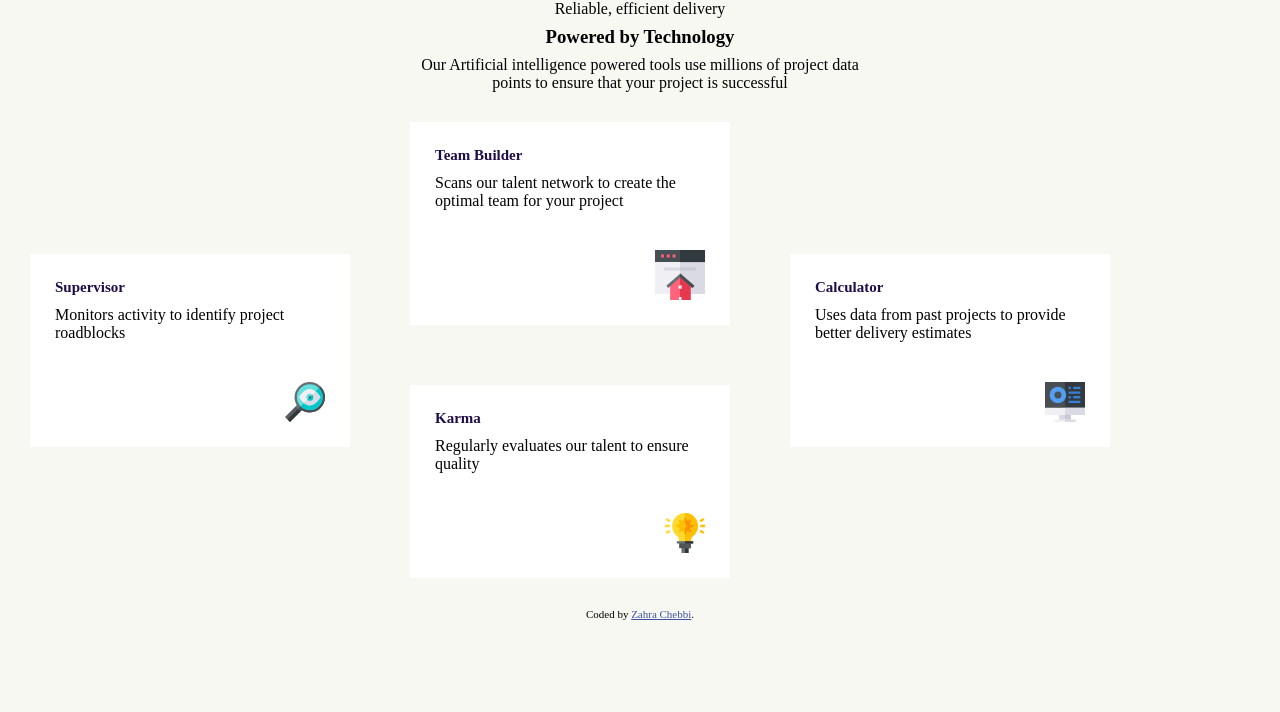
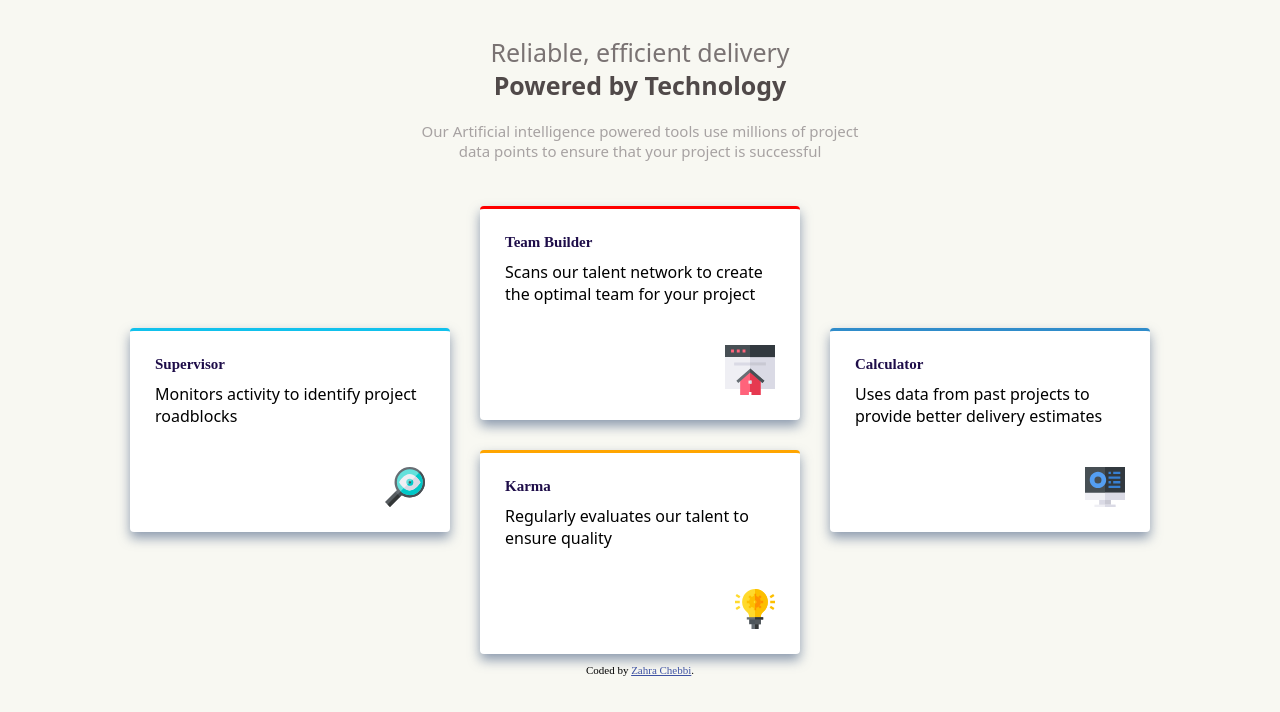
Before and after one commit to zahra-chebbi/four_card, a plain HTML site: page index.html in a window 1280 px wide. Drawn offline with Linux system fonts and the light colour scheme.

Commit message:
final cards

```diff
--- a/index.html
+++ b/index.html
@@ -19,9 +19,15 @@
       .attribution {
         font-size: 11px;
         text-align: center;
+        margin: 20px;
       }
       .attribution a {
         color: hsl(228, 45%, 44%);
+      }
+      .four_card {
+        display: flex;
+        flex-direction: column;
+        align-items: center;
       }
       * {
         margin: 0;
@@ -30,15 +36,33 @@
       body {
         background-color: #f6f6edab;
       }
+      .title {
+        font-family: system-ui;
+        font-size: 25px;
+        color: #7a7373;
+      }
+      .title_2 {
+        font-family: system-ui;
+        font-size: 25px;
+        color: #504949;
+      }
+      .title_paragraphe {
+        color: #a7a2a2;
+        font-family: system-ui;
+        font-size: 15px;
+        margin: 15px;
+      }
       .cards {
         display: flex;
         align-items: center;
+        margin: -25px;
       }
       .card_top {
         display: flex;
         flex-direction: column;
         gap: 8px;
         align-items: center;
+        margin: 40px;
       }
       .title_paragraphe {
         width: 460px;
@@ -49,9 +73,14 @@
         flex-direction: column;
         gap: 10px;
         background-color: #fff;
-        margin: 30px;
+        margin: 15px;
         padding: 25px;
         width: 270px;
+        border-radius: 4px;
+        box-shadow: 0px 6px 12px #435a7f96;
+        font-family: system-ui, -apple-system, BlinkMacSystemFont, "Segoe UI",
+          Roboto, Oxygen, Ubuntu, Cantarell, "Open Sans", "Helvetica Neue",
+          sans-serif;
       }
       .img_first_card {
         width: 50px;
@@ -105,20 +134,35 @@
         flex-direction: column;
         align-items: center;
       }
+      .border_blueF {
+        border-top: solid rgb(47, 140, 202);
+      }
+      .border_blue {
+        border-top: solid rgb(17, 193, 236);
+      }
+      .border_red {
+        border-top: solid red;
+      }
+      .border_orange {
+        border-top: solid orange;
+      }
+      .line {
+        line-height: 25px;
+      }
     </style>
   </head>
   <body>
     <div class="four_card">
       <div class="card_top">
-        <p class="title">Reliable, efficient delivery</p>
-        <h3 class="title_2">Powered by Technology</h3>
+        <p class="title line">Reliable, efficient delivery</p>
+        <h3 class="title_2 line">Powered by Technology</h3>
         <p class="title_paragraphe">
           Our Artificial intelligence powered tools use millions of project data
           points to ensure that your project is successful
         </p>
       </div>
       <div class="cards">
-        <div class="card">
+        <div class="card border_blue">
           <p class="title_troisieme_card">Supervisor</p>
           <p class="pragraphe_troisieme_card">
             Monitors activity to identify project roadblocks
@@ -130,7 +174,7 @@
           />
         </div>
         <div class="centre_card">
-          <div class="card">
+          <div class="card border_red">
             <p class="title_first_card">Team Builder</p>
             <p class="paragraphe_first_card">
               Scans our talent network to create the optimal team for your
@@ -142,7 +186,7 @@
               class="img_first_card"
             />
           </div>
-          <div class="card">
+          <div class="card border_orange">
             <p class="title_deuxieme_card">Karma</p>
             <p class="pragraphe_deuxieme_card">
               Regularly evaluates our talent to ensure quality
@@ -150,7 +194,7 @@
             <img src="images/icon-karma.svg" alt="" class="img_deuxieme_card" />
           </div>
         </div>
-        <div class="card">
+        <div class="card border_blueF">
           <p class="title_quatrieme_card">Calculator</p>
           <p class="pragraphe_quatrieme_card">
             Uses data from past projects to provide better delivery estimates
```
